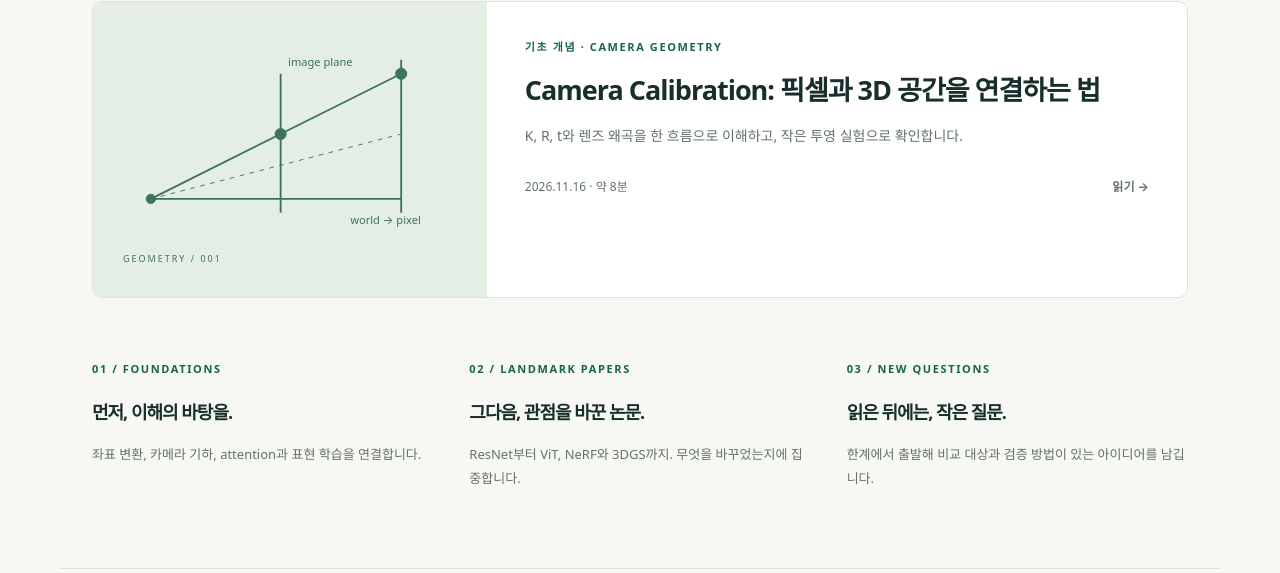
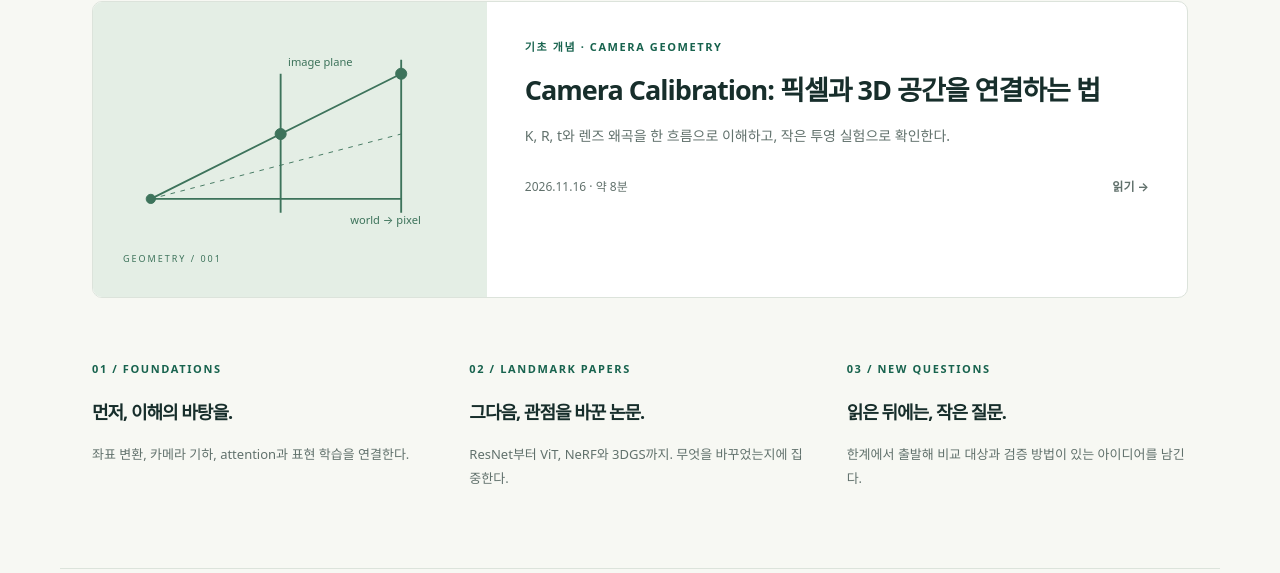
Before and after one commit to mints-s/CV-study-blog, a Jekyll site: the page built from index.html, in a window 1280 px wide. Shown: the part 703-1276 px from the top of the page. Built offline with Jekyll 4.4.1, drawn with Linux system fonts in a browser that asks for light colours.

Commit message:
Use consistent declarative Korean prose across the blog

```diff
--- a/about.html
+++ b/about.html
@@ -3,4 +3,4 @@ layout: default
 title: "노트를 읽는 방법"
 permalink: /about/
 ---
-<div class="page prose"><div class="eyebrow">ABOUT THIS JOURNAL</div><h1>짧게 읽고,<br>깊게 연결하기.</h1><p>mints의 컴퓨터 비전 학습 노트입니다. 기초 개념에서 시작해 중요한 논문의 변화와 근거를 이해하고, 검증 가능한 질문을 남깁니다.</p><h2>세 번의 읽기</h2><ol><li><strong>1분:</strong> 요약에서 문제와 핵심 원리를 확인합니다.</li><li><strong>약 10분:</strong> 본문·그림·예제로 이해합니다.</li><li><strong>선택 심화:</strong> 원문·수식 유도·확장 아이디어를 살펴봅니다.</li></ol><h2>근거를 읽는 방법</h2><p>출처 번호는 원 자료를, <strong>[해석]</strong>은 작성한 설명을, <strong>[아이디어]</strong>는 아직 검증하지 않은 제안을 뜻합니다. 실제 실험과 설명용 숫자 예제를 구별합니다.</p><h2>파일럿 범위</h2><p>Camera Calibration 개념 글 한 편, 21일 학습 지도, 제목·태그 검색, 목차, 수식, 투영 실습을 제공합니다. 다음 글과 반복 일정은 파일럿 검토 후 추가합니다.</p><p>형식 참고: <a href="https://kimjy99.github.io/categories/%EB%85%BC%EB%AC%B8%EB%A6%AC%EB%B7%B0/">JiYeop Kim의 논문 리뷰</a>. 원문 설명과 화면은 이 블로그를 위해 새로 작성했습니다.</p></div>
+<div class="page prose"><div class="eyebrow">ABOUT THIS JOURNAL</div><h1>짧게 읽고,<br>깊게 연결하기.</h1><p>mints의 컴퓨터 비전 학습 노트이다. 기초 개념에서 시작해 중요한 논문의 변화와 근거를 이해하고, 검증 가능한 질문을 남긴다.</p><h2>세 번의 읽기</h2><ol><li><strong>1분:</strong> 요약에서 문제와 핵심 원리를 확인한다.</li><li><strong>약 10분:</strong> 본문·그림·예제로 이해한다.</li><li><strong>선택 심화:</strong> 원문·수식 유도·확장 아이디어를 살펴본다.</li></ol><h2>근거를 읽는 방법</h2><p>출처 번호는 원 자료를, <strong>[해석]</strong>은 작성한 설명을, <strong>[아이디어]</strong>는 아직 검증하지 않은 제안을 뜻한다. 실제 실험과 설명용 숫자 예제를 구별한다.</p><h2>파일럿 범위</h2><p>Camera Calibration 개념 글 한 편, 21일 학습 지도, 제목·태그 검색, 목차, 수식, 투영 실습을 제공한다. 다음 글과 반복 일정은 파일럿 검토 후 추가한다.</p><p>형식 참고: <a href="https://kimjy99.github.io/categories/%EB%85%BC%EB%AC%B8%EB%A6%AC%EB%B7%B0/">JiYeop Kim의 논문 리뷰</a>. 원문 설명과 화면은 이 블로그를 위해 새로 작성했다.</p></div>
--- a/index.html
+++ b/index.html
@@ -5,5 +5,5 @@ title: "읽고, 이해하고, 연결하기"
 <section class="hero"><div class="eyebrow">A PERSONAL COMPUTER VISION JOURNAL</div><h1>읽고, 이해하고,<br><em>연결하기.</em></h1><p>카메라가 세상을 보는 원리부터 새로운 표현을 만드는 논문까지.<br>빠르게 읽고, 오래 남길 수 있는 컴퓨터 비전 노트.</p><div class="hero-bottom"><span class="pill">PILOT EDITION · 01</span><a href="{{ '/roadmap/' | relative_url }}">21일 학습 지도 살펴보기 →</a></div></section>
 <section class="library"><div class="section-top"><h2>최근 노트 <small>{{ site.posts | size | prepend: '0' }}</small></h2><label class="search">⌕ <input id="search" type="search" placeholder="제목·태그 검색" aria-label="노트 검색"></label></div>
 {% for post in site.posts %}<a class="note-card" data-search="{{ post.title | escape }} {{ post.tags | join: ' ' }}" href="{{ post.url | relative_url }}"><div class="card-art" aria-hidden="true"><svg viewBox="0 0 360 220"><g fill="none" stroke="currentColor"><path d="M30 180L300 45M30 180L300 180M170 45v150M300 30v165" stroke-width="2"/><path d="M30 180L300 110" stroke-dasharray="5 6"/><circle cx="30" cy="180" r="5" fill="currentColor"/><circle cx="300" cy="45" r="6" fill="currentColor"/><circle cx="170" cy="110" r="6" fill="currentColor"/></g><text x="178" y="37">image plane</text><text x="245" y="207">world → pixel</text></svg><span>GEOMETRY / 001</span></div><div class="card-content"><div class="eyebrow">기초 개념 · CAMERA GEOMETRY</div><h3>{{ post.title }}</h3><p>{{ post.description }}</p><div class="card-bottom"><span>{{ post.date | date: "%Y.%m.%d" }} · 약 {{ post.reading_time }}분</span><b>읽기 →</b></div></div></a>{% endfor %}
-<p id="empty" hidden>검색 결과가 없습니다. 다른 제목이나 태그를 입력해 보세요.</p></section>
-<section class="next-grid"><div><span class="eyebrow">01 / FOUNDATIONS</span><h3>먼저, 이해의 바탕을.</h3><p>좌표 변환, 카메라 기하, attention과 표현 학습을 연결합니다.</p></div><div><span class="eyebrow">02 / LANDMARK PAPERS</span><h3>그다음, 관점을 바꾼 논문.</h3><p>ResNet부터 ViT, NeRF와 3DGS까지. 무엇을 바꾸었는지에 집중합니다.</p></div><div><span class="eyebrow">03 / NEW QUESTIONS</span><h3>읽은 뒤에는, 작은 질문.</h3><p>한계에서 출발해 비교 대상과 검증 방법이 있는 아이디어를 남깁니다.</p></div></section>
+<p id="empty" hidden>검색 결과가 없다. 다른 제목이나 태그를 입력한다.</p></section>
+<section class="next-grid"><div><span class="eyebrow">01 / FOUNDATIONS</span><h3>먼저, 이해의 바탕을.</h3><p>좌표 변환, 카메라 기하, attention과 표현 학습을 연결한다.</p></div><div><span class="eyebrow">02 / LANDMARK PAPERS</span><h3>그다음, 관점을 바꾼 논문.</h3><p>ResNet부터 ViT, NeRF와 3DGS까지. 무엇을 바꾸었는지에 집중한다.</p></div><div><span class="eyebrow">03 / NEW QUESTIONS</span><h3>읽은 뒤에는, 작은 질문.</h3><p>한계에서 출발해 비교 대상과 검증 방법이 있는 아이디어를 남긴다.</p></div></section>
```
Also changed, not shown: _posts/2026-11-16-camera-calibration.md (+8 -8 lines), roadmap.html (+1 -1 lines), templates/STYLE.md (added, +11 -0 lines), templates/paper-review.md (+1 -0 lines), README.md.
